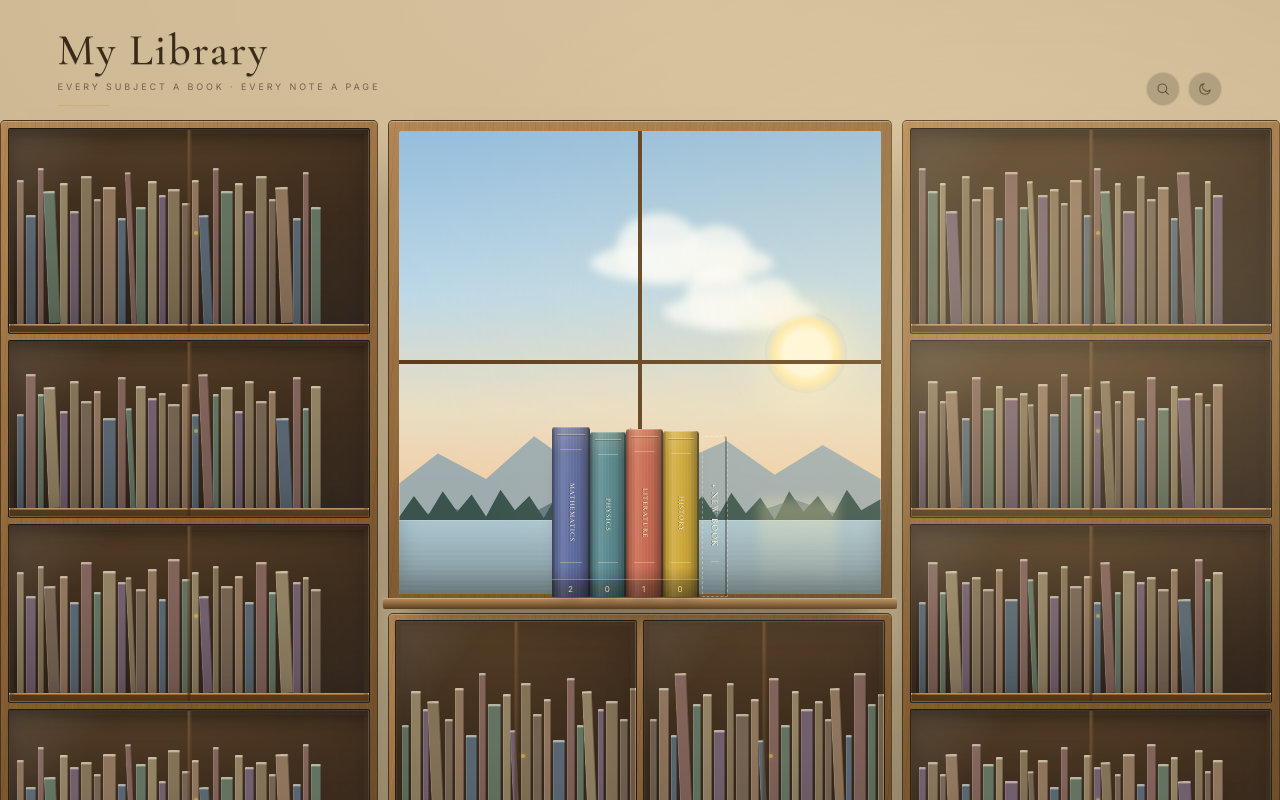
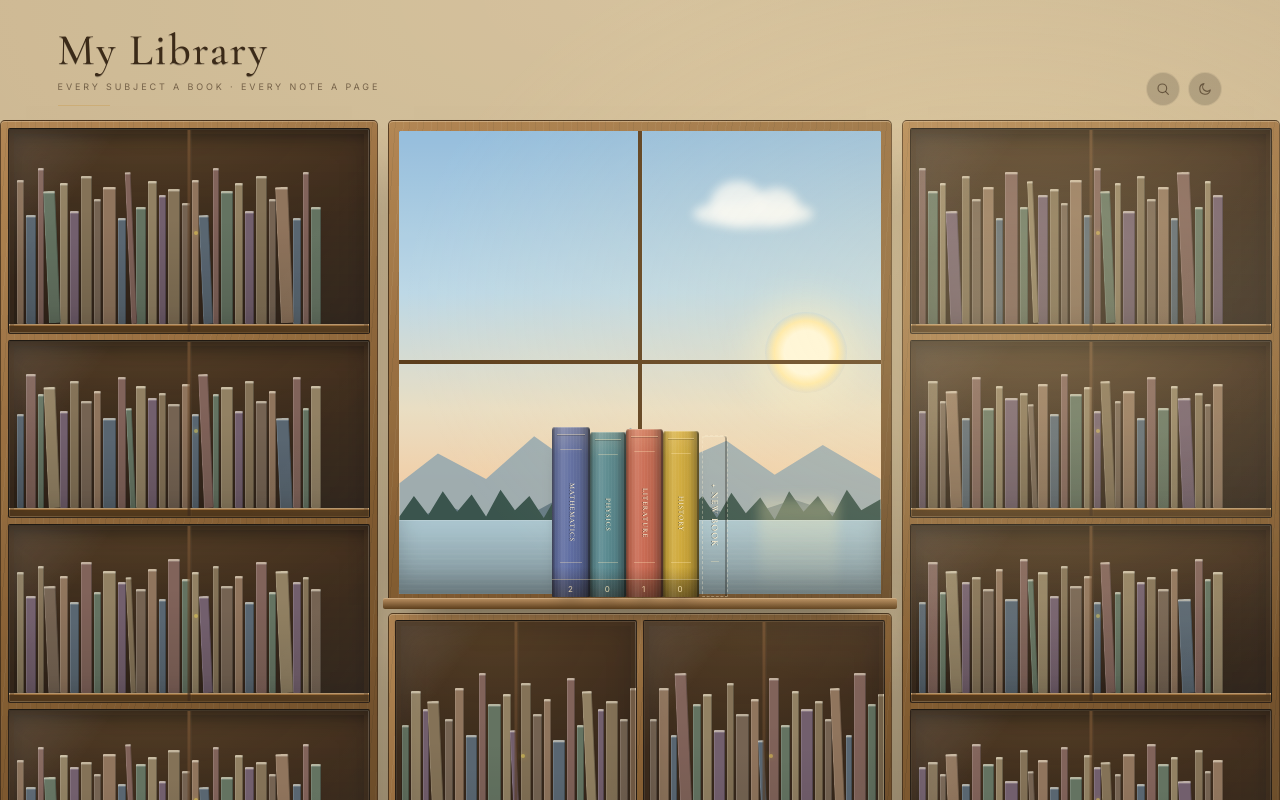
Before and after one commit to olcanaskar/my-library, a Next.js app: page / in a window 1280 px wide. Both pictures are taken after a click on the button 1205 px from the left and 88 px from the top of the page. Built offline with nearby package versions, Linux system fonts and the light colour scheme; a web font is replaced by a local one.

Commit message:
fix: keep meteors at night and let clouds cross the sky

```diff
--- a/app/globals.css
+++ b/app/globals.css
@@ -2344,31 +2344,33 @@ html[data-theme="dark"] .window-lake-glow--moon {
    Small, slow loops: the clouds drift, the stars twinkle and dust slowly
    shifts, a meteor crosses the night sky, and the lake catches the light. */
 
-@keyframes cloud-drift-a {
+@keyframes cloud-cross {
   from {
-    transform: translate3d(-2.5%, 1%, 0);
+    transform: translate3d(-300%, 1.5%, 0);
   }
   to {
-    transform: translate3d(4%, -1.5%, 0);
-  }
-}
-
-@keyframes cloud-drift-b {
-  from {
-    transform: translate3d(3%, -1%, 0);
-  }
-  to {
-    transform: translate3d(-4%, 2%, 0);
-  }
-}
-
+    transform: translate3d(400%, -1.5%, 0);
+  }
+}
+
+/* Each cloud crosses the whole window, disappears, then re-enters from the
+   other side. Different speeds and negative delays keep the sky populated. */
 .library-room .window-cloud-a {
-  animation: cloud-drift-a 24s ease-in-out infinite alternate;
+  animation: cloud-cross 36s linear -16s infinite;
   will-change: transform;
 }
 
 .library-room .window-cloud-b {
-  animation: cloud-drift-b 19s ease-in-out -8s infinite alternate;
+  animation: cloud-cross 29s linear -16s infinite;
+  will-change: transform;
+}
+
+.library-room .window-cloud-c {
+  top: 15%;
+  left: 12%;
+  width: 25%;
+  height: 6%;
+  animation: cloud-cross 33s linear -15s infinite;
   will-change: transform;
 }
 
@@ -2426,6 +2428,11 @@ html[data-theme="dark"] .window-lake-glow--moon {
   will-change: transform, opacity;
 }
 
+/* A meteor belongs to the night sky only. */
+html[data-theme="light"] .window-shooting-star {
+  display: none;
+}
+
 @keyframes lake-ripple {
   from {
     background-position: 0 0;
@@ -2458,6 +2465,7 @@ html[data-theme="dark"] .window-lake-glow--moon {
 @media (prefers-reduced-motion: reduce) {
   .library-room .window-cloud-a,
   .library-room .window-cloud-b,
+  .library-room .window-cloud-c,
   .window-stars::before,
   .window-stars::after,
   .window-shooting-star,
--- a/components/library/LibraryView.tsx
+++ b/components/library/LibraryView.tsx
@@ -133,6 +133,7 @@ export function LibraryView({
               <span className="window-stars" />
               <span className="window-cloud window-cloud-a" />
               <span className="window-cloud window-cloud-b" />
+              <span className="window-cloud window-cloud-c" />
               <span className="window-ridge window-ridge--far" />
               <span className="window-ridge window-ridge--mid" />
               <span className="window-treeline" />
```
